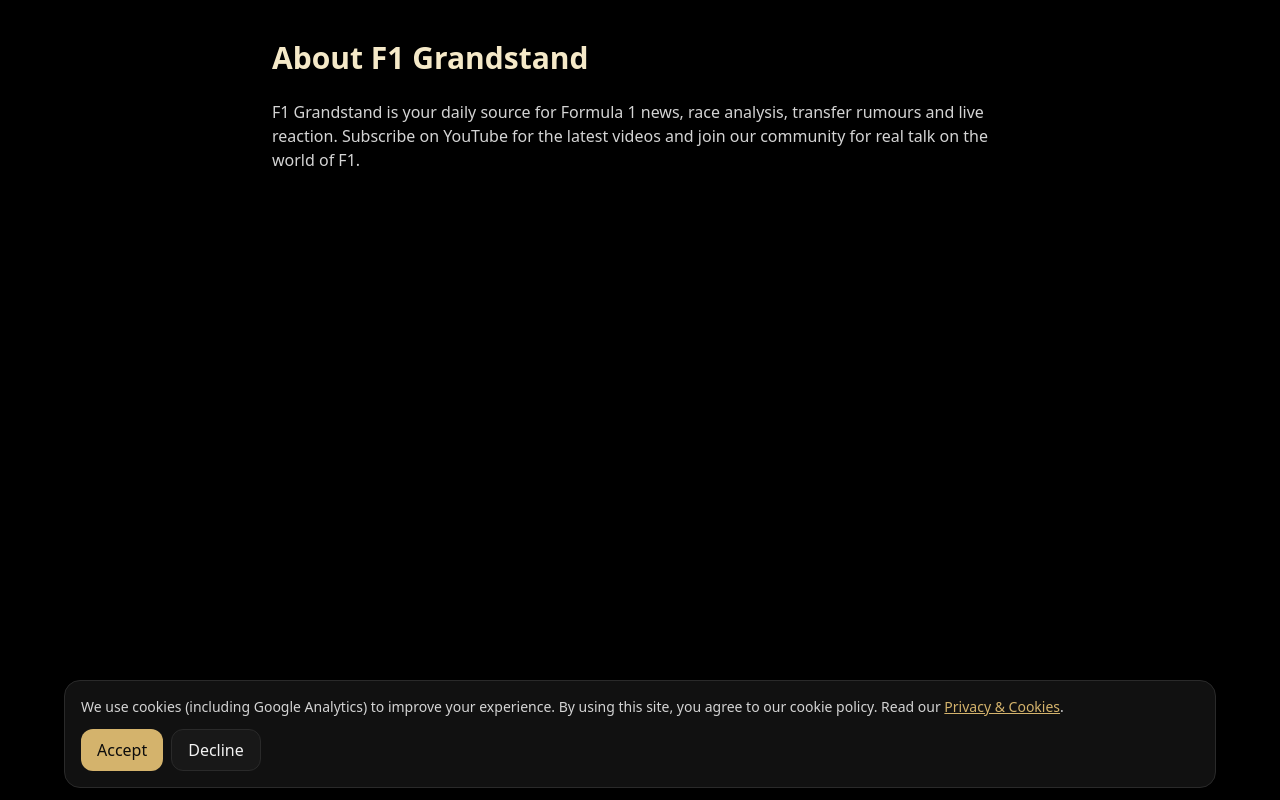
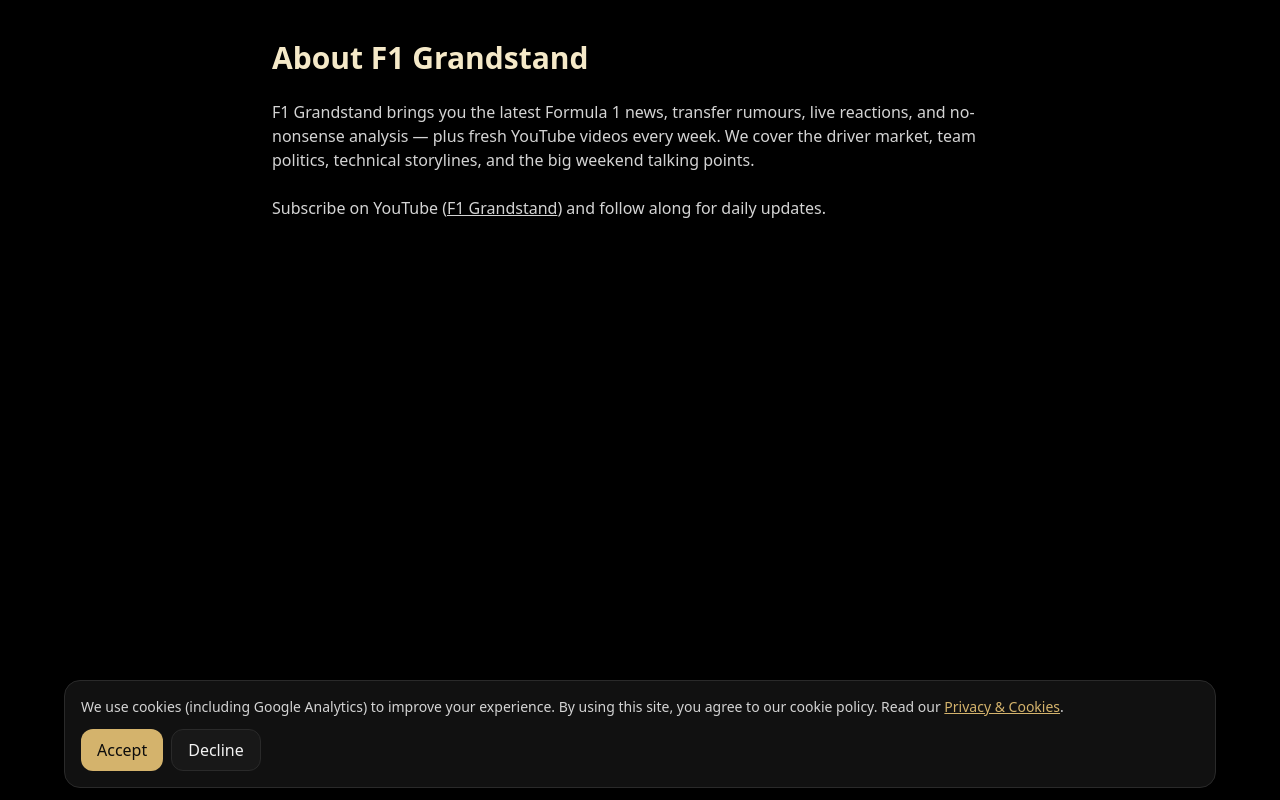
Before and after one commit to hoozlamedia-sketch/F1-Grandstand, a Next.js app: page /about in a window 1280 px wide. Built offline with nearby package versions, Linux system fonts and the light colour scheme.

Commit message:
Fix: About page compatible with new Layout props

```diff
--- a/pages/about.tsx
+++ b/pages/about.tsx
@@ -1,4 +1,4 @@
-import Layout from "../components/Layout";
+import Layout from '../components/Layout'
 
 export default function About() {
   return (
@@ -7,14 +7,19 @@
       description="Who we are, what we cover, and how to follow F1 Grandstand for daily Formula 1 news and videos."
     >
       <section className="max-w-3xl mx-auto px-4 py-10 space-y-6">
-        <h1 className="text-3xl font-extrabold" style={{ color: "#f5e9c8" }}>
+        <h1 className="text-3xl font-extrabold" style={{ color: '#f5e9c8' }}>
           About F1 Grandstand
         </h1>
         <p className="text-neutral-300">
-          F1 Grandstand is your daily source for Formula 1 news, race analysis, transfer rumours and live reaction.
-          Subscribe on YouTube for the latest videos and join our community for real talk on the world of F1.
+          F1 Grandstand brings you the latest Formula 1 news, transfer rumours, live reactions,
+          and no-nonsense analysis — plus fresh YouTube videos every week. We cover the driver
+          market, team politics, technical storylines, and the big weekend talking points.
+        </p>
+        <p className="text-neutral-300">
+          Subscribe on YouTube (<a className="underline" href="https://www.youtube.com/@F1Grandstand" target="_blank" rel="noopener">F1 Grandstand</a>)
+          and follow along for daily updates.
         </p>
       </section>
     </Layout>
-  );
+  )
 }
```
